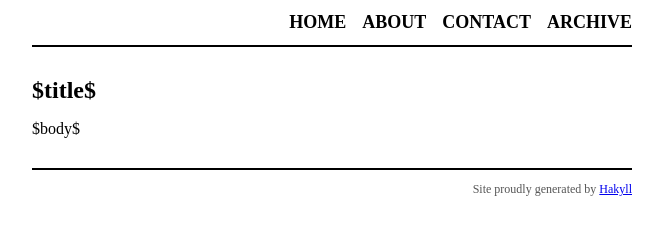
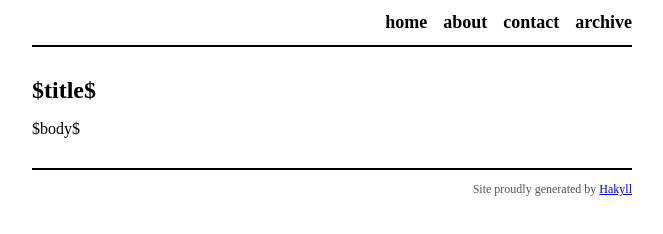
Before and after one commit to justinchiu/blog, a plain HTML site: page templates/default.html in a window 1280 px wide. Shown: the whole page, without its empty margins (308-971 px from the left). Drawn offline with nearby package versions, Linux system fonts and the light colour scheme; some packages are replaced by stand-ins of ours.

Commit message:
lowercase nav

```diff
--- a/css/default.css
+++ b/css/default.css
@@ -20,7 +20,6 @@ nav a {
   font-weight: bold;
   color: black;
   text-decoration: none;
-  text-transform: uppercase;
 }
 
 footer {
--- a/templates/default.html
+++ b/templates/default.html
@@ -13,10 +13,10 @@
     <body>
         <header>
             <nav>
-                <a href="/">Home</a>
-                <a href="/about.html">About</a>
-                <a href="/contact.html">Contact</a>
-                <a href="/archive.html">Archive</a>
+                <a href="/">home</a>
+                <a href="/about.html">about</a>
+                <a href="/contact.html">contact</a>
+                <a href="/archive.html">archive</a>
             </nav>
         </header>
 
```
